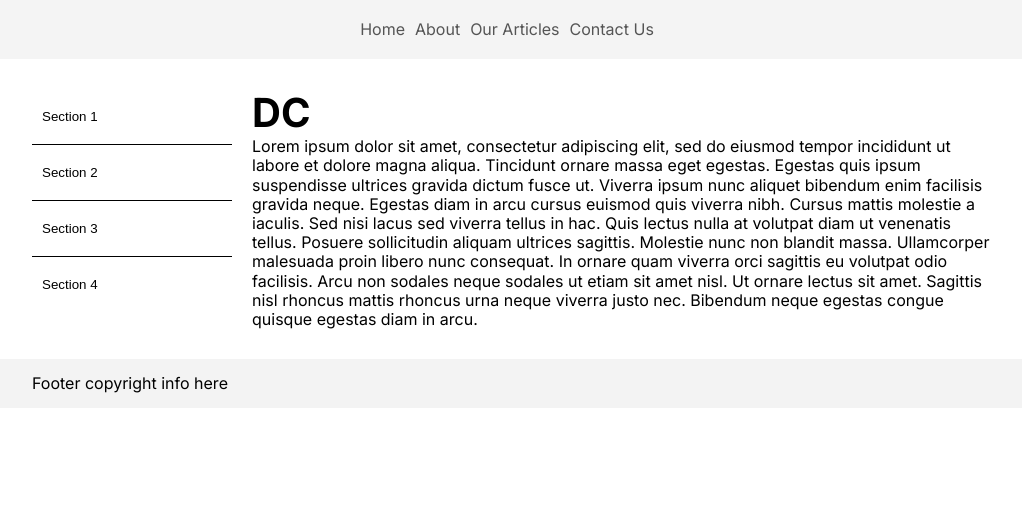
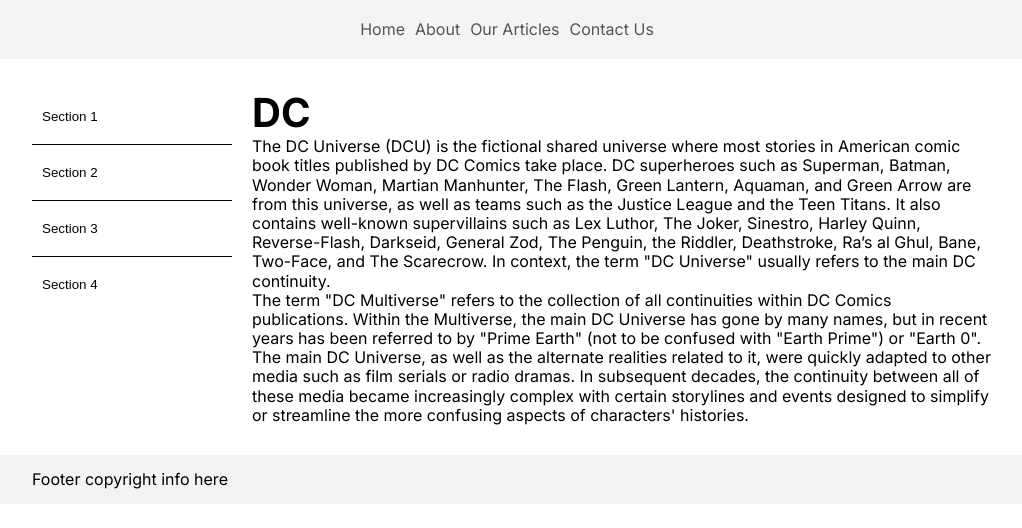
Before and after one commit to arbiasgjoshi/new-react-app, a React (Create React App) app: page / in a window 1280 px wide. Both pictures are taken after a click on the button "Section 2". Shown: the top 528 px of the page, without its empty margins (128-1150 px from the left). Built offline with nearby package versions, Linux system fonts and the light colour scheme.

Commit message:
replaced text for section tabs

```diff
--- a/src/components/organisms/sectionTabs/index.js
+++ b/src/components/organisms/sectionTabs/index.js
@@ -8,20 +8,28 @@
           <div className={styles.sectionWrapper}>
             <h1>Marvel</h1>
             <p>
-              Lorem ipsum dolor sit amet, consectetur adipiscing elit, sed do
-              eiusmod tempor incididunt ut labore et dolore magna aliqua.
-              Tincidunt ornare massa eget egestas. Egestas quis ipsum
-              suspendisse ultrices gravida dictum fusce ut. Viverra ipsum nunc
-              aliquet bibendum enim facilisis gravida neque. Egestas diam in
-              arcu cursus euismod quis viverra nibh. Cursus mattis molestie a
-              iaculis. Sed nisi lacus sed viverra tellus in hac. Quis lectus
-              nulla at volutpat diam ut venenatis tellus. Posuere sollicitudin
-              aliquam ultrices sagittis. Molestie nunc non blandit massa.
-              Ullamcorper malesuada proin libero nunc consequat. In ornare quam
-              viverra orci sagittis eu volutpat odio facilisis. Arcu non sodales
-              neque sodales ut etiam sit amet nisl. Ut ornare lectus sit amet.
-              Sagittis nisl rhoncus mattis rhoncus urna neque viverra justo nec.
-              Bibendum neque egestas congue quisque egestas diam in arcu.
+              The Marvel Cinematic Universe (MCU) is an American media franchise
+              and shared universe centered on a series of superhero films
+              produced by Marvel Studios. The films are based on characters that
+              appear in American comic books published by Marvel Comics. The
+              franchise also includes television series, short films, digital
+              series, and literature. The shared universe, much like the
+              original Marvel Universe in comic books, was established by
+              crossing over common plot elements, settings, cast, and
+              characters.
+            </p>
+            <p>
+              The first MCU film, Iron Man (2008), began Phase One of the
+              series, which culminated in the 2012 crossover film The Avengers.
+              Phase Two began with Iron Man 3 (2013) and concluded with Ant-Man
+              (2015). Phase Three began with Captain America: Civil War (2016)
+              and concluded with Spider-Man: Far From Home (2019). The first
+              three phases in the franchise are collectively known as "The
+              Infinity Saga". The films of Phase Four began with Black Widow
+              (2021) and are set to conclude with Black Panther: Wakanda Forever
+              (2022). The fourth, fifth, and sixth phases of the MCU will
+              collectively make the second saga in the franchise, "The
+              Multiverse Saga".
             </p>
           </div>
         );
@@ -30,20 +38,32 @@
           <div className={styles.sectionWrapper}>
             <h1>DC</h1>
             <p>
-              Lorem ipsum dolor sit amet, consectetur adipiscing elit, sed do
-              eiusmod tempor incididunt ut labore et dolore magna aliqua.
-              Tincidunt ornare massa eget egestas. Egestas quis ipsum
-              suspendisse ultrices gravida dictum fusce ut. Viverra ipsum nunc
-              aliquet bibendum enim facilisis gravida neque. Egestas diam in
-              arcu cursus euismod quis viverra nibh. Cursus mattis molestie a
-              iaculis. Sed nisi lacus sed viverra tellus in hac. Quis lectus
-              nulla at volutpat diam ut venenatis tellus. Posuere sollicitudin
-              aliquam ultrices sagittis. Molestie nunc non blandit massa.
-              Ullamcorper malesuada proin libero nunc consequat. In ornare quam
-              viverra orci sagittis eu volutpat odio facilisis. Arcu non sodales
-              neque sodales ut etiam sit amet nisl. Ut ornare lectus sit amet.
-              Sagittis nisl rhoncus mattis rhoncus urna neque viverra justo nec.
-              Bibendum neque egestas congue quisque egestas diam in arcu.
+              The DC Universe (DCU) is the fictional shared universe where most
+              stories in American comic book titles published by DC Comics take
+              place. DC superheroes such as Superman, Batman, Wonder Woman,
+              Martian Manhunter, The Flash, Green Lantern, Aquaman, and Green
+              Arrow are from this universe, as well as teams such as the Justice
+              League and the Teen Titans. It also contains well-known
+              supervillains such as Lex Luthor, The Joker, Sinestro, Harley
+              Quinn, Reverse-Flash, Darkseid, General Zod, The Penguin, the
+              Riddler, Deathstroke, Ra’s al Ghul, Bane, Two-Face, and The
+              Scarecrow. In context, the term "DC Universe" usually refers to
+              the main DC continuity.
+            </p>
+            <p>
+              The term "DC Multiverse" refers to the collection of all
+              continuities within DC Comics publications. Within the Multiverse,
+              the main DC Universe has gone by many names, but in recent years
+              has been referred to by "Prime Earth" (not to be confused with
+              "Earth Prime") or "Earth 0".
+            </p>
+            <p>
+              The main DC Universe, as well as the alternate realities related
+              to it, were quickly adapted to other media such as film serials or
+              radio dramas. In subsequent decades, the continuity between all of
+              these media became increasingly complex with certain storylines
+              and events designed to simplify or streamline the more confusing
+              aspects of characters' histories.
             </p>
           </div>
         );
```
Also changed, not shown: 1 other file (tests, documents, lock files or other folders).
